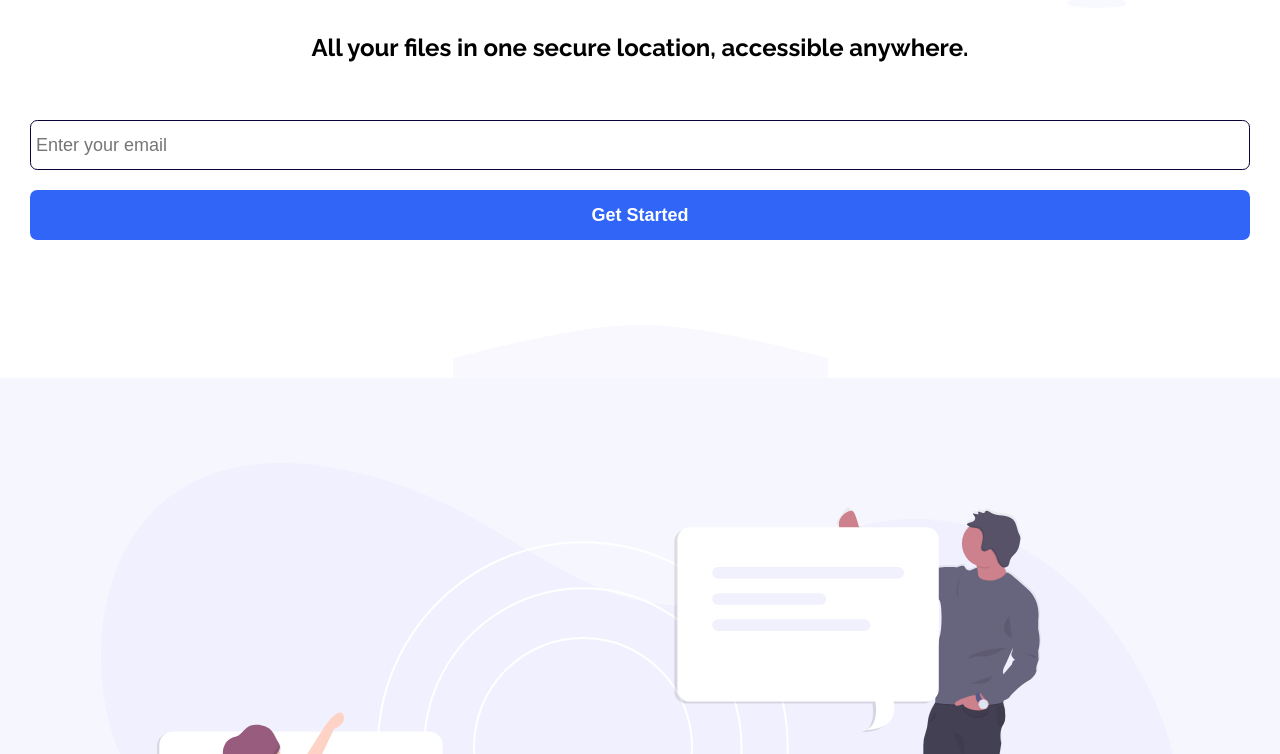
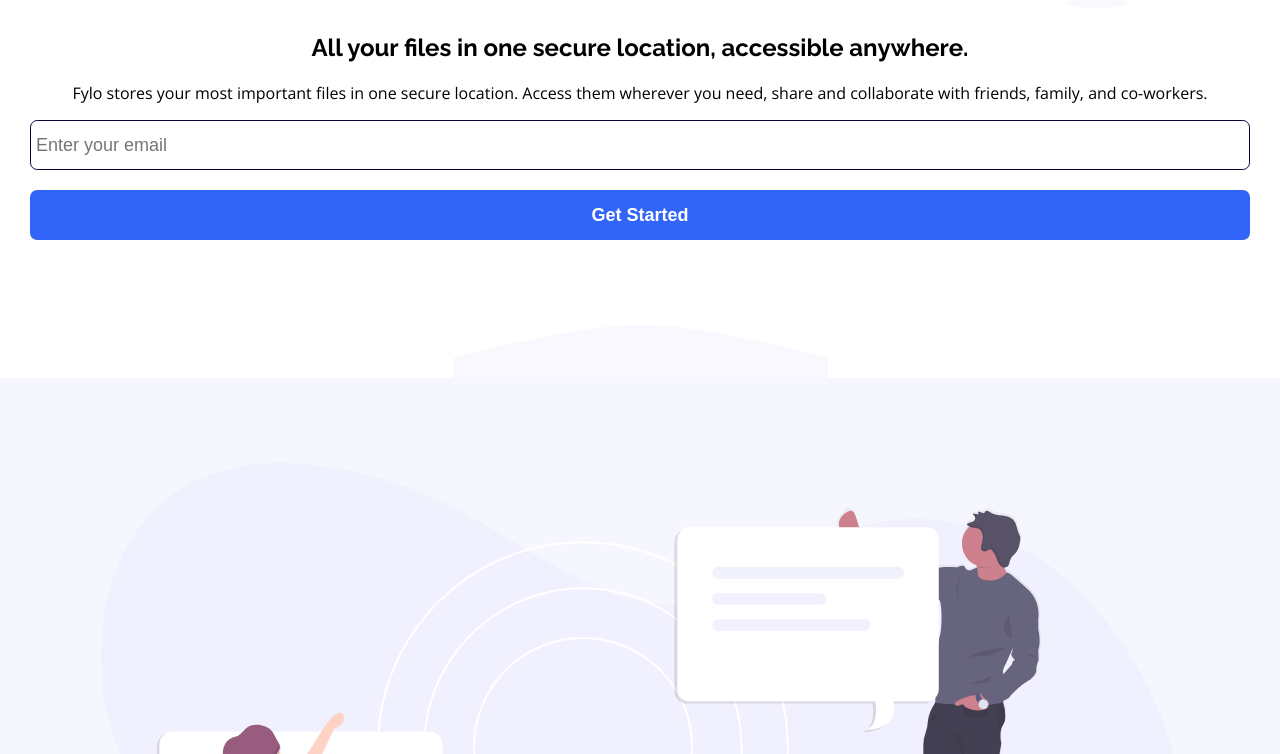
Before and after one commit to humbertolaranjeira/fylo, a plain HTML site: page index.html in a window 1280 px wide. Shown: the part 1006-1760 px from the top of the page. Drawn offline with nearby package versions, Linux system fonts and the light colour scheme.

Commit message:
Update style.css

```diff
--- a/css/style.css
+++ b/css/style.css
@@ -202,7 +202,7 @@ h4 {
 }
 
 .get-early-access h2,
-p {
+.get-early-access p {
     color: var(--white);
 }
 
```
